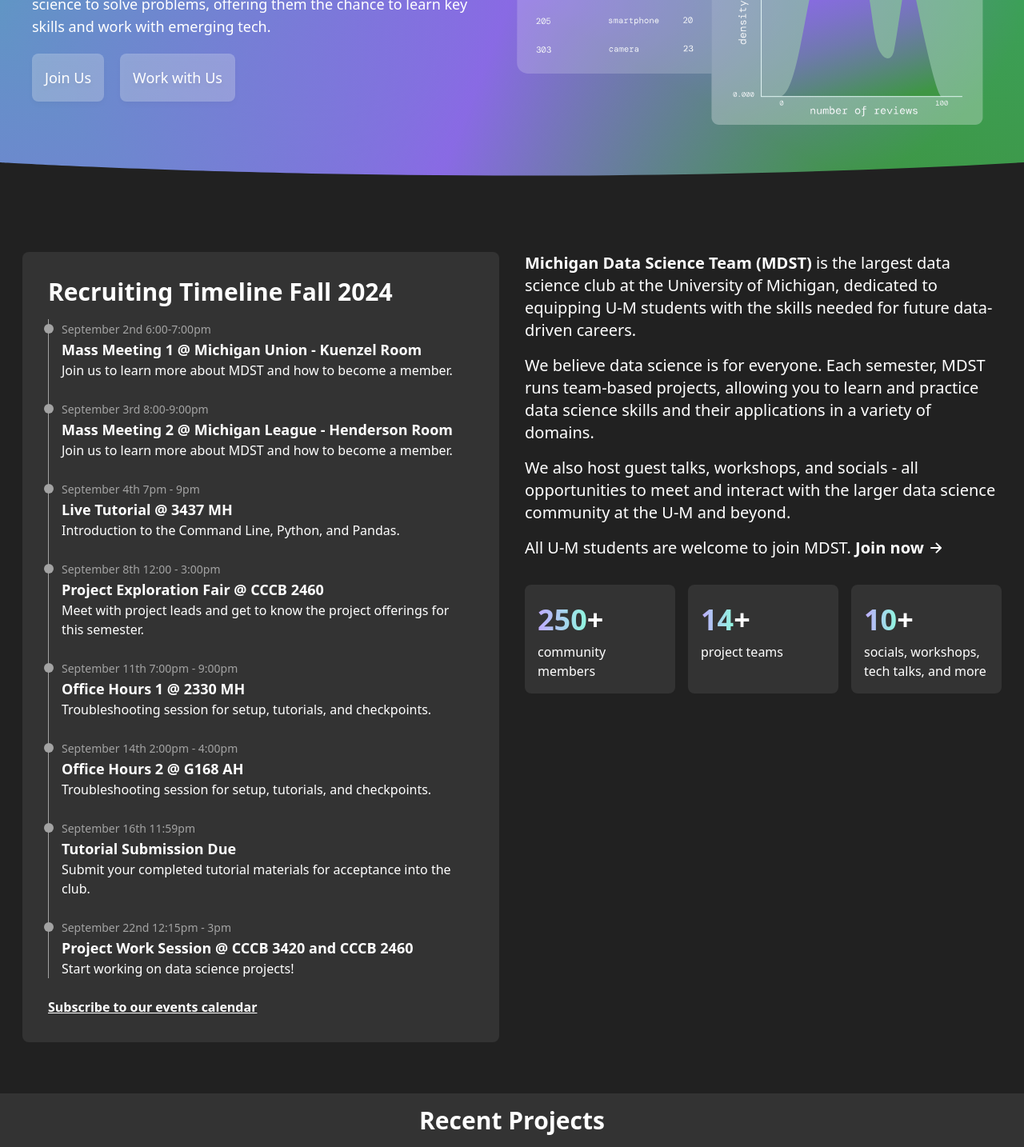
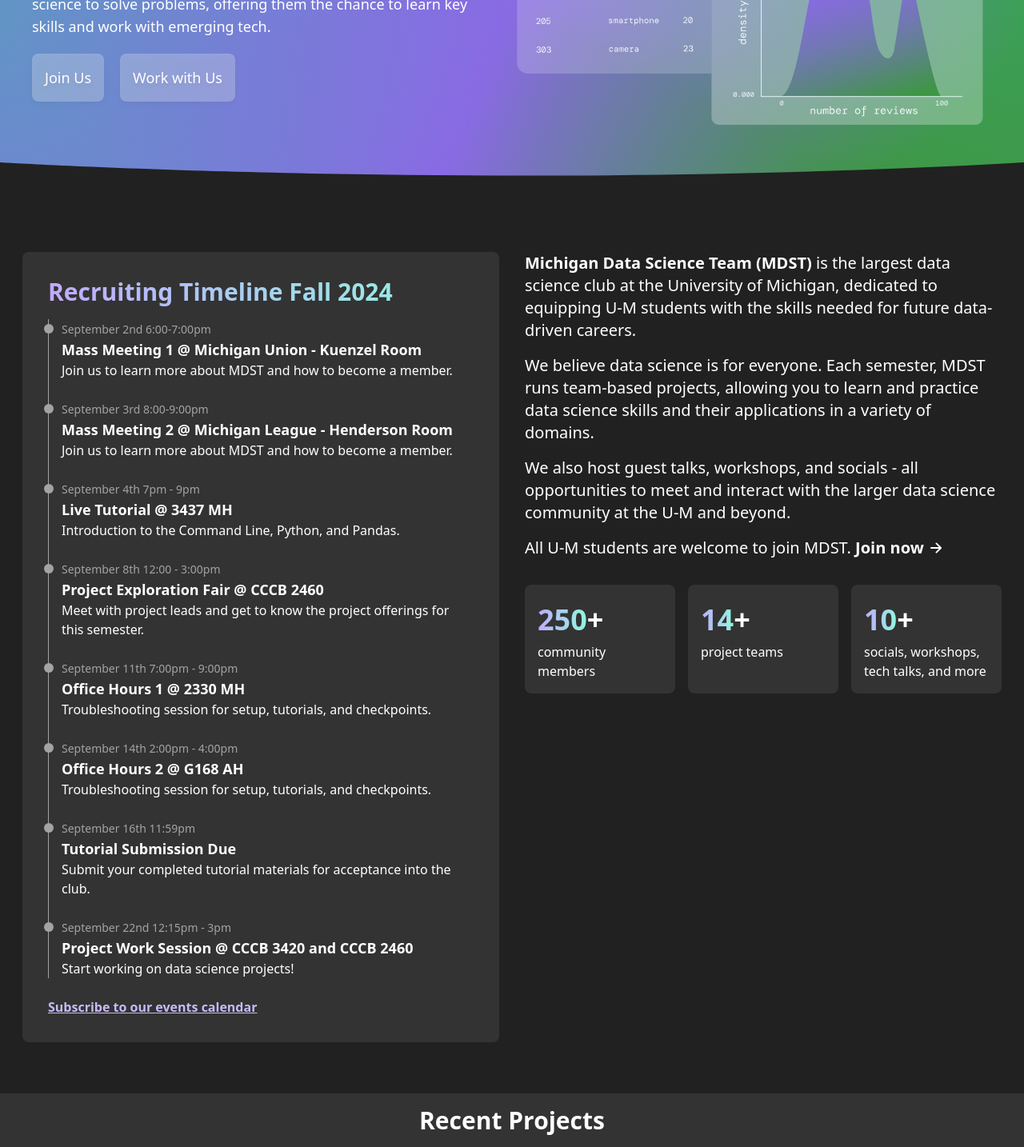
Before and after one commit to MichiganDataScienceTeam/official-website, a Next.js app: page / in a window 1280 px wide. Shown: the part 325-1759 px from the top of the page at 80% size. Built offline with nearby package versions, Linux system fonts and the light colour scheme.

Commit message:
update timeline coloring

```diff
--- a/components/timeline.jsx
+++ b/components/timeline.jsx
@@ -22,6 +22,7 @@ export default function Timeline({ events }) {
         <Link
           className="font-bold underline"
           href="https://calendar.google.com/calendar/embed?src=c_22ca0c151585760442cad5796fb91bd18b7db11d813e9143e38549aadce65afe%40group.calendar.google.com&ctz=America%2FNew_York"
+          style={{ color: "#C8BAF3" }}
         >
           Subscribe to our events calendar
         </Link>
--- a/pages/index.jsx
+++ b/pages/index.jsx
@@ -6,8 +6,6 @@ import Layout from "@/components/layout";
 import SponsorSection from "@/components/sponsorSection";
 import CompanySection from "@/components/companySection";
 import Timeline from "@/components/timeline";
-import Wave from "@/components/wave";
-import Wave180 from "@/components/wave180";
 import CommunityImages from "@/components/communityImages";
 import loadStaticData from "@/shared/static";
 import Image from "next/image";
@@ -72,7 +70,9 @@ export default function Home({
       >
         {timeline.show_on_homepage && (
           <div className="bg-grey p-4 sm:p-8 rounded-lg">
-            <h2 className="text-3xl font-bold mb-4">{timeline.title}</h2>
+            <h2 className="text-3xl font-bold mb-4 gradient-text">
+              {timeline.title}
+            </h2>
             <Timeline events={timeline.events} />
           </div>
         )}
```
